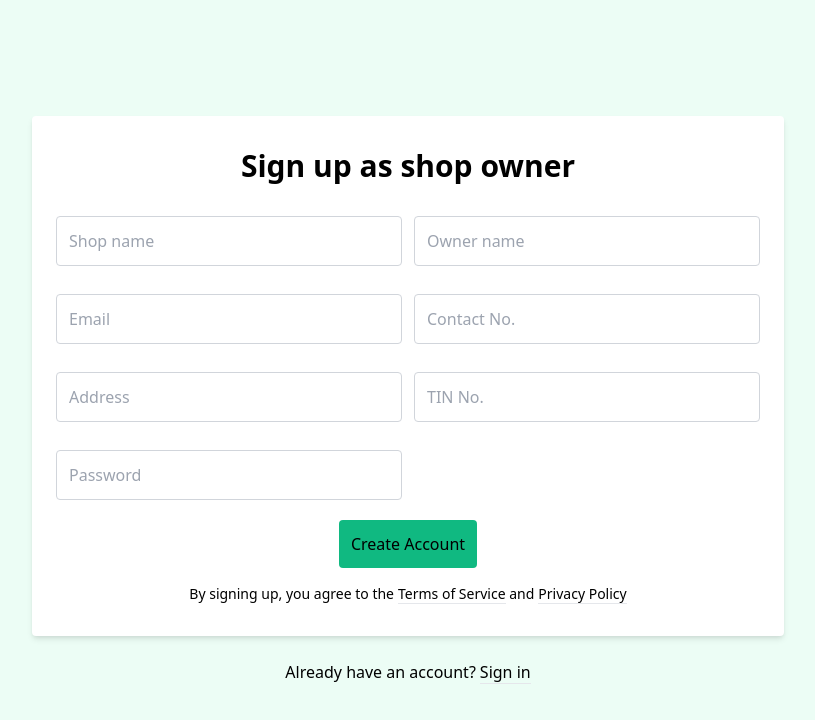
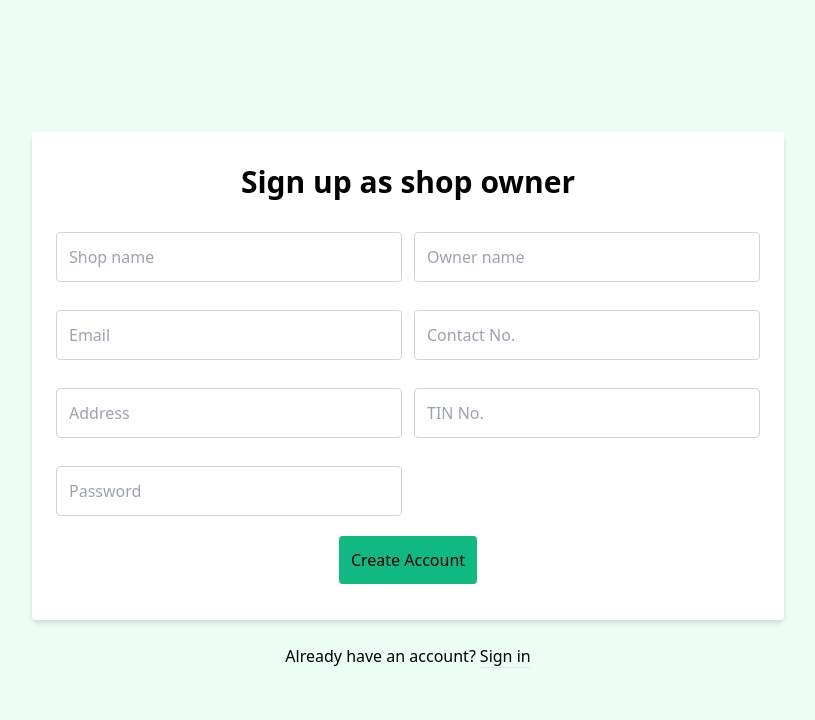
Before and after one commit to jahid-044/e-commerce-frontend, a React (Create React App) app: page /ownerSignup in a window 1280 px wide. Shown: the top 720 px of the page, without its empty margins (232-1047 px from the left). Built offline with nearby package versions, Linux system fonts and the light colour scheme.

Commit message:
removed warnings

```diff
--- a/src/components/Signup/OwnerSignup.js
+++ b/src/components/Signup/OwnerSignup.js
@@ -93,16 +93,6 @@ function OwnerSignup() {
                             className="max-w-lg flex justify-center mx-auto text-center p-3 rounded bg-green-500 text-black hover:bg-green-700 focus:outline-none my-1"
                         >Create Account</button>
                     </form>
-
-                    <div className="text-center text-sm text-grey-dark mt-4">
-                        By signing up, you agree to the
-                        <a className="no-underline border-b border-grey-dark text-grey-dark ml-1" href="#">
-                            Terms of Service
-                        </a> and
-                        <a className="no-underline border-b border-grey-dark text-grey-dark ml-1" href="#">
-                            Privacy Policy
-                        </a>
-                    </div>
                 </div>
 
                 <div className="text-grey-dark mt-6">
```
